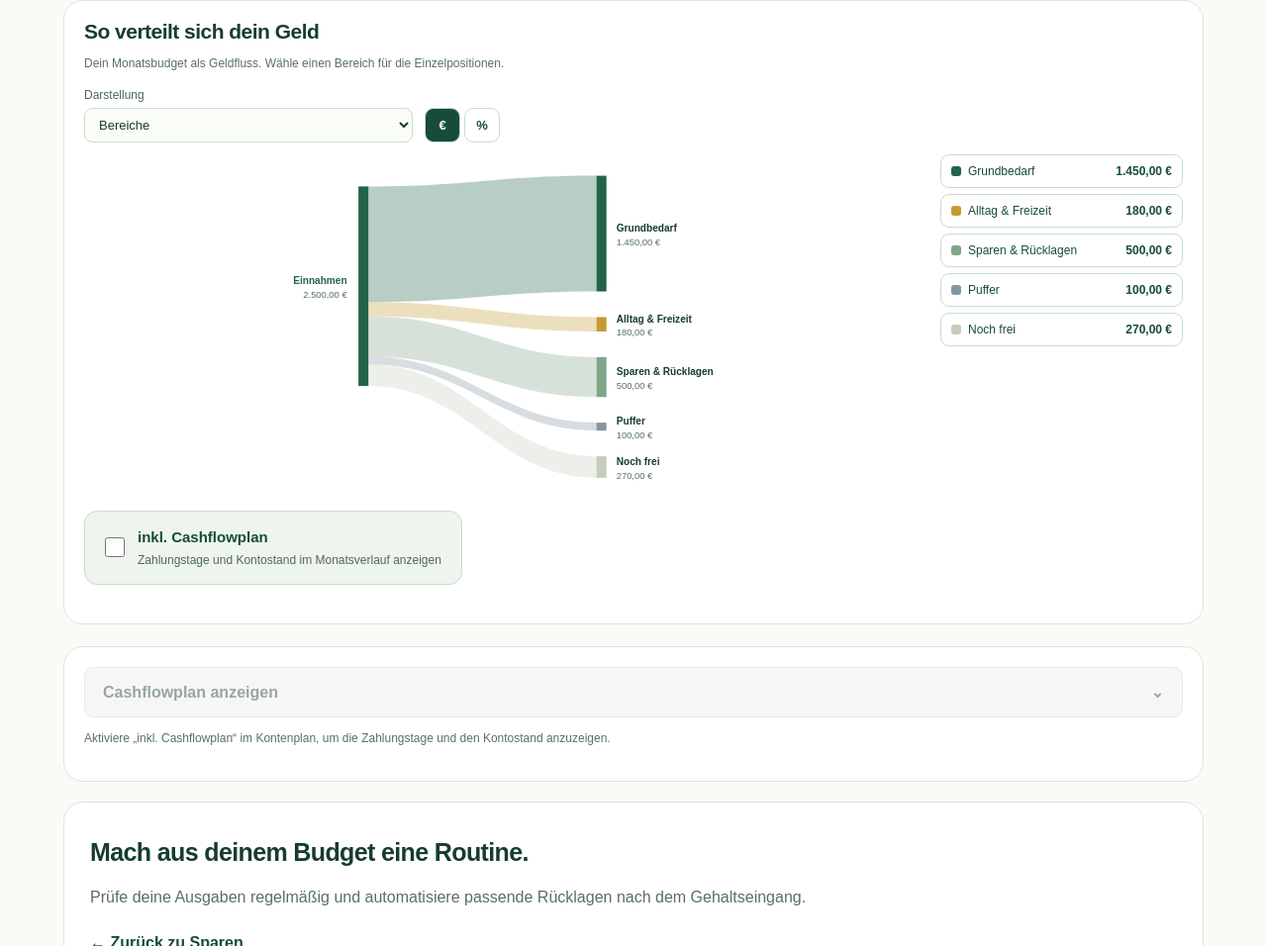
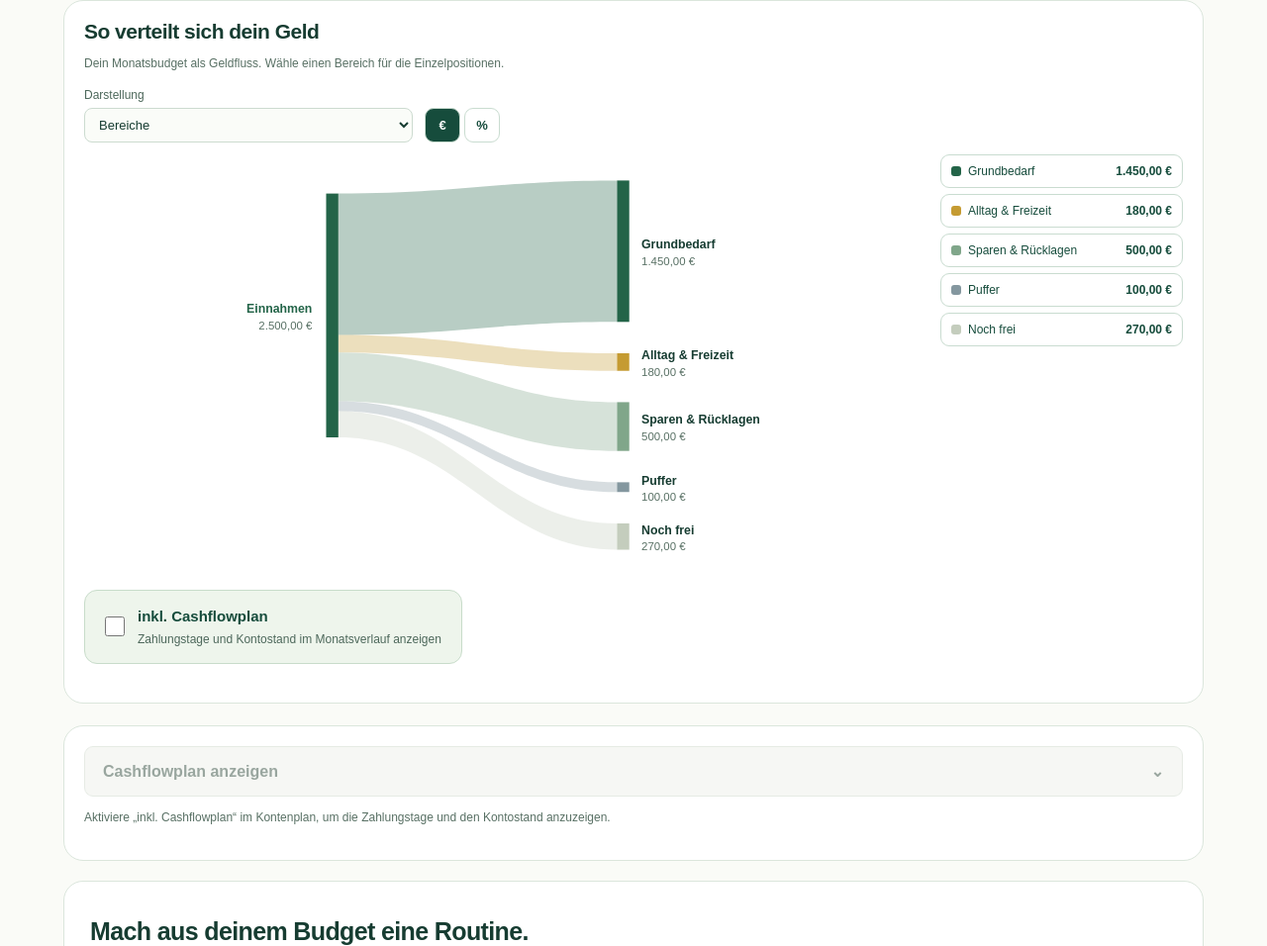
Before and after one commit to FLip32I/finanztaler, a plain HTML site: page rechner/budget-kontenplaner/index.html in a window 1280 px wide. Shown: the part 1622-2578 px from the top of the page at 99% size. Drawn offline with Linux system fonts and the light colour scheme.

Commit message:
Add files via upload

```diff
--- a/rechner/budget-kontenplaner/index.html
+++ b/rechner/budget-kontenplaner/index.html
@@ -14,7 +14,7 @@ gtag('set','url_passthrough',false);
 gtag('js',new Date());
 gtag('config','G-TYXJ3CPX1T',{allow_google_signals:false,allow_ad_personalization_signals:false,page_location:window.location.origin+window.location.pathname,page_referrer:document.referrer.split(/[?#]/)[0]});
 </script>
-<meta name="viewport" content="width=device-width,initial-scale=1"><title>Budget- & Kontenplaner | Finanztaler</title><meta name="description" content="Kostenloser Budget- und Kontenplaner: Einnahmen, Ausgaben und Sparziele erfassen und deinen monatlichen Überweisungsplan berechnen."><link rel="stylesheet" href="../../assets/css/style.css"><script src="../../assets/js/script.js" defer></script><link rel="stylesheet" href="planer.css?v=20261116-fit-all"><script src="planer.js?v=20261116-responsive" defer></script><link rel="canonical" href="https://www.finanztaler.de/rechner/budget-kontenplaner/">
+<meta name="viewport" content="width=device-width,initial-scale=1"><title>Budget- & Kontenplaner | Finanztaler</title><meta name="description" content="Kostenloser Budget- und Kontenplaner: Einnahmen, Ausgaben und Sparziele erfassen und deinen monatlichen Überweisungsplan berechnen."><link rel="stylesheet" href="../../assets/css/style.css"><script src="../../assets/js/script.js" defer></script><link rel="stylesheet" href="planer.css?v=20261116-chart-440"><script src="planer.js?v=20261116-responsive" defer></script><link rel="canonical" href="https://www.finanztaler.de/rechner/budget-kontenplaner/">
 
 <link rel="icon" href="/favicon.ico" sizes="any">
 <link rel="icon" type="image/png" sizes="96x96" href="/favicon.png">
--- a/rechner/budget-kontenplaner/planer.css
+++ b/rechner/budget-kontenplaner/planer.css
@@ -82,3 +82,9 @@
  .account-flow .sankey-scroll,.account-flow .sankey-scroll.items-view{height:360px;max-height:none;overflow:visible;scrollbar-gutter:auto}
  .account-flow .sankey-scroll svg,.account-flow .sankey-scroll.items-view svg,.account-flow .sankey-scroll:not(.items-view) svg{width:100%;height:360px;min-width:0;max-height:360px;object-fit:contain}
 }
+
+/* Slightly larger complete chart, without an internal scrollbar. */
+@media(min-width:651px){
+ .account-flow .sankey-scroll,.account-flow .sankey-scroll.items-view{height:440px;max-height:none;overflow:visible}
+ .account-flow .sankey-scroll svg,.account-flow .sankey-scroll.items-view svg,.account-flow .sankey-scroll:not(.items-view) svg{width:100%;height:440px;max-height:440px;min-width:0}
+}
```
